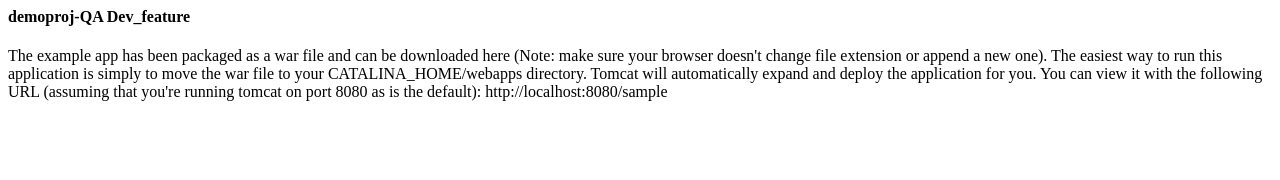
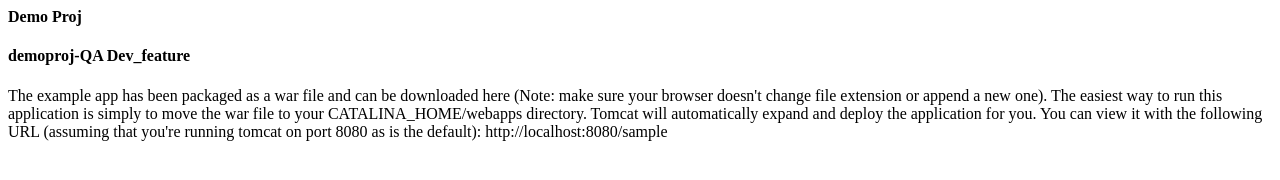
Before and after one commit to prashanthgaddle/KSKDATASOFT_Dashboard, a plain HTML site: page index.html in a window 1280 px wide. Drawn offline with Linux system fonts and the light colour scheme.

Commit message:
adding the header infor mation

```diff
--- a/index.html
+++ b/index.html
@@ -1,5 +1,9 @@
 <html>
 <head>
+<h4> Demo Proj </h4>
+
+</head>
+<body>
 <h4> demoproj-QA  Dev_feature </h4>
 
 </head>
```
